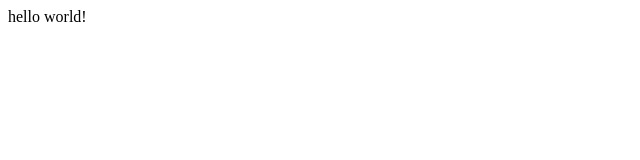
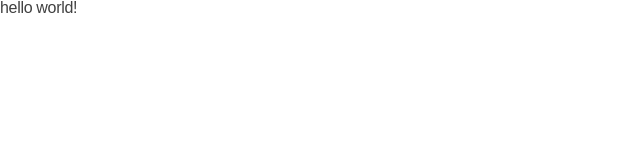
Before and after one commit to kihyeoon/life-chart, a React app: page / in a window 1280 px wide. Shown: the top 160 px of the page, without its empty margins (0-640 px from the left). Built offline with nearby package versions, Linux system fonts and the light colour scheme; a web font is replaced by a local one.

Commit message:
💄 theme 설정

```diff
--- /dev/null
+++ b/src/@styles/theme.ts
@@ -0,0 +1,35 @@
+import { COLORS } from "src/@styles/colors";
+import { FONT_SIZE } from "src/@styles/fontSize";
+
+export const LIGHT_MODE_THEME = {
+  COLOR: {
+    PRIMARY: COLORS.BLUE[60],
+    SECONDARY: COLORS.GREY[80],
+    TEXT: {
+      DEFAULT: COLORS.GREY[95],
+      DISABLED: COLORS.GREY[60],
+      PLACEHOLDER: COLORS.GREY[80],
+      LIGHT_BLUE: COLORS.BLUE[50],
+      WHITE: COLORS.WHITE,
+    },
+    BACKGROUND: {
+      DEFAULT: COLORS.GREY[20],
+      SECONDARY: COLORS.WHITE,
+      TERTIARY: COLORS.GREY[50],
+    },
+    CONTAINER: {
+      PRIMARY: COLORS.GREY[20],
+      DEFAULT: COLORS.WHITE,
+    },
+    BORDER: COLORS.GREY[50],
+  },
+  FONT_SIZE: {
+    TITLE: FONT_SIZE["34px"],
+    SUBTITLE: FONT_SIZE["20px"],
+    X_LARGE_BODY: FONT_SIZE["18px"],
+    LARGE_BODY: FONT_SIZE["14px"],
+    BODY: FONT_SIZE["12px"],
+    PLACEHOLDER: FONT_SIZE["12px"],
+    CAPTION: FONT_SIZE["10px"],
+  },
+} as const;
--- a/src/App.tsx
+++ b/src/App.tsx
@@ -1,5 +1,16 @@
+import { ThemeProvider } from "styled-components";
+import GlobalStyle from "src/@styles/GlobalStyle";
+import { LIGHT_MODE_THEME } from "src/@styles/theme";
+
 function App() {
-  return <div>hello world!</div>;
+  return (
+    <>
+      <ThemeProvider theme={LIGHT_MODE_THEME}>
+        <GlobalStyle />
+        <div>hello world!</div>
+      </ThemeProvider>
+    </>
+  );
 }
 
 export default App;
```
